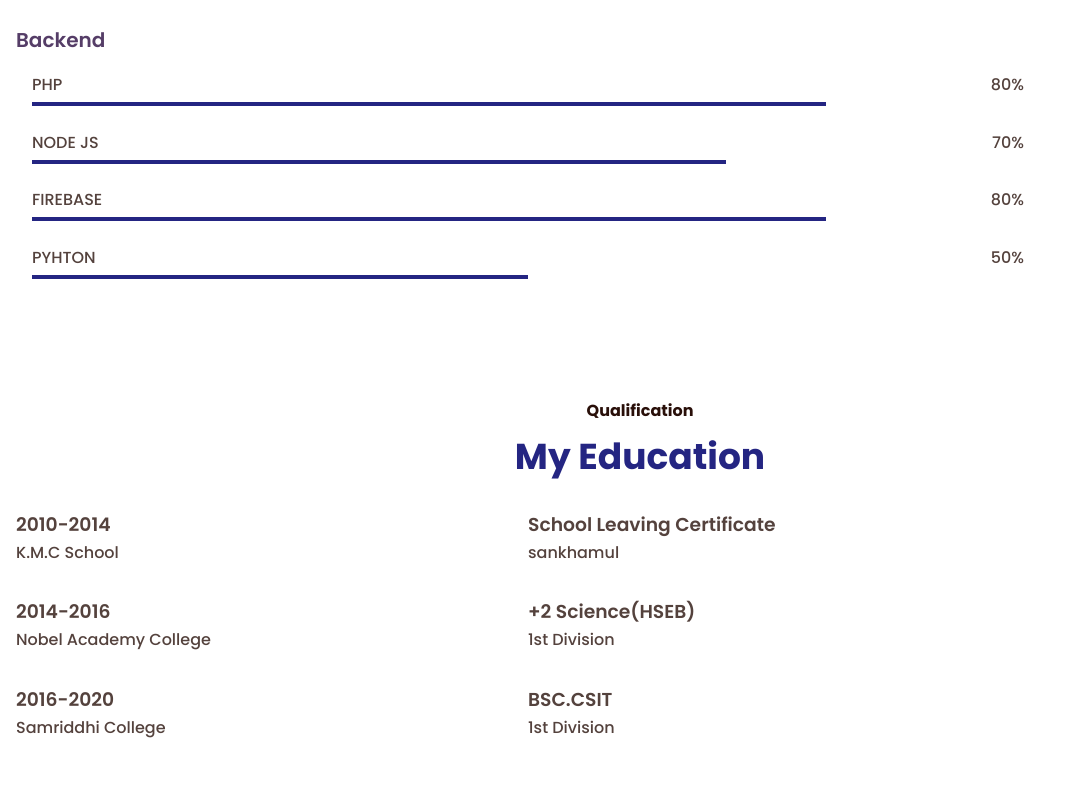
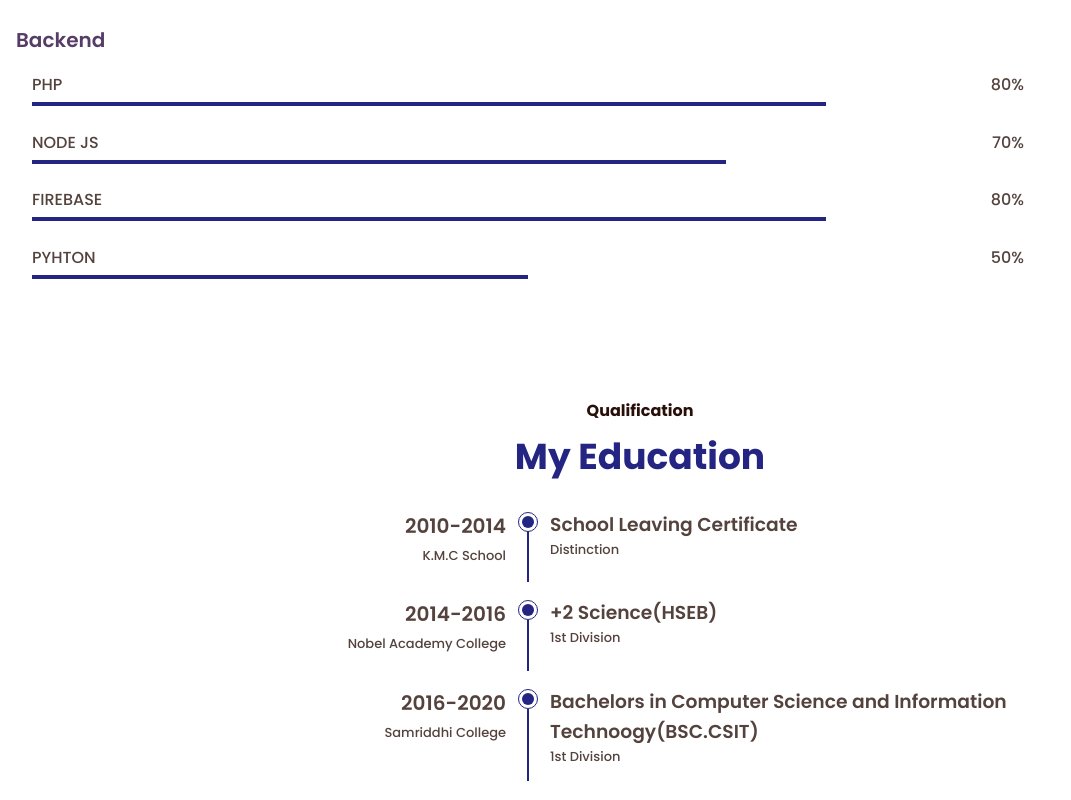
Before and after one commit to sumendra-manandhar/mobilefirstcv, a plain HTML site: page index.html in a window 1280 px wide. Shown: the part 2019-2819 px from the top of the page, without its empty margins (0-1071 px from the left). Before the commit the page ends 2791 px from the top, so only its background shows below. Drawn offline with nearby package versions, Linux system fonts and the light colour scheme.

Commit message:
education changed

```diff
--- a/assets/style.css
+++ b/assets/style.css
@@ -427,7 +427,51 @@ img{
   grid-template-columns: 1fr max-content 1fr;
 }
 
-.education_year, .
+.education_year, .educationm_race{
+  font-size: var(--h3-font-size);
+  margin-bottom: .25rem;
+}
+
+.education_university, .education_score{
+  display: block;
+  font-size: var(--smaller-font-size);
+}
+
+.education_year, .education_university{
+  text-align: right;
+}
+
+.education_time{
+  padding: 0 1rem;
+  justify-content: center;
+}
+
+.education_rounder{
+  position: relative;
+  display: inline-block;
+  width: 12px;
+  height: 12px;
+  background-color: var(--first-color);
+  border-radius: 50%;
+}
+
+.education_rounder::before{
+  content: '';
+  position: absolute;
+  transform: translate(-4px, -4px);
+  width: 20px;
+  height: 20px;
+  border: 1px solid var(--first-color);
+  border-radius: 50%;
+}
+
+.education_line{
+  display: block;
+  height: 90%;
+  width: 2px;
+  background-color: var(--first-color);
+  transform: translate(5px, -4px);
+}
 /* ===== SERVICES =====*/
 
 
--- a/index.html
+++ b/index.html
@@ -244,7 +244,7 @@
 
           <div>
             <h3 class="education_race">School Leaving Certificate</h3>
-            <span class="education_university">sankhamul</span>
+            <span class="education_score">Distinction</span>
           </div>
         </div>
 
@@ -262,7 +262,7 @@
 
           <div>
             <h3 class="education_race">+2 Science(HSEB)</h3>
-            <span class="education_university">1st Division</span>
+            <span class="education_score">1st Division</span>
           </div>
         </div>
 
@@ -278,8 +278,8 @@
           </div>
 
           <div>
-            <h3 class="education_race">BSC.CSIT</h3>
-            <span class="education_university">1st Division</span>
+            <h3 class="education_race">Bachelors in Computer Science and Information Technoogy(BSC.CSIT)</h3>
+            <span class="education_score">1st Division</span>
           </div>
         </div>
 
```
